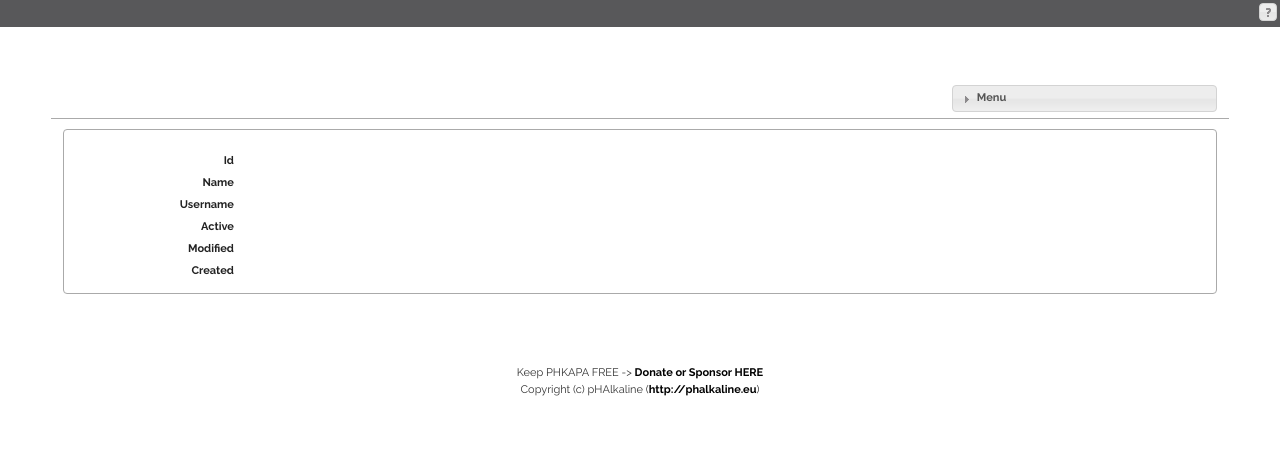
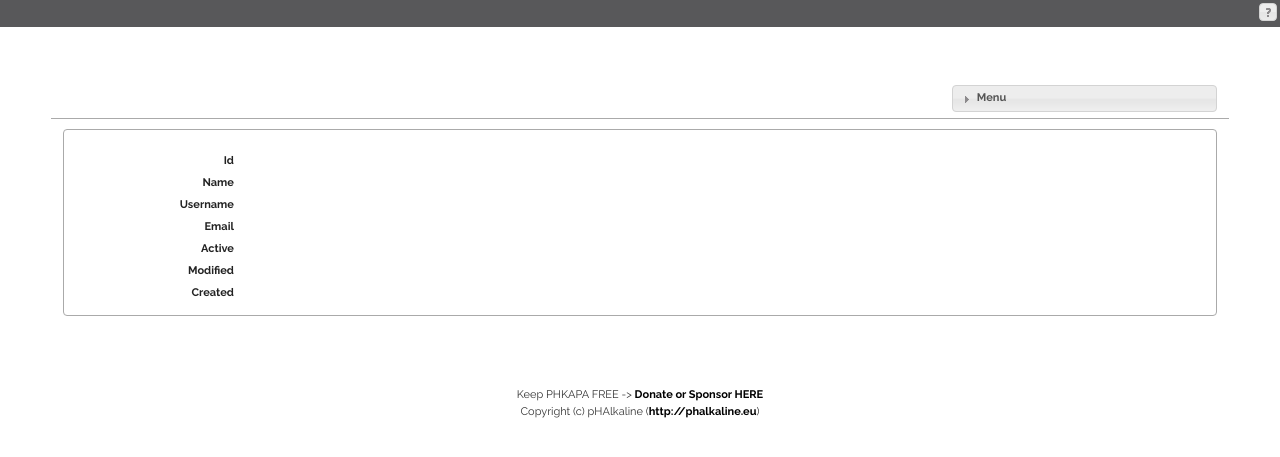
Before and after one commit to pHAlkaline/phkapa, a CakePHP app: template app/View/Users/admin_view.ctp in a window 1280 px wide. Shown: the part 101-558 px from the top of the page. Run offline with PHP 8.4 and a stand-in for CakePHP, Linux system fonts and the light colour scheme; the template is opened without the code that fills it, so the values that code supplies are empty; some libraries are stand-ins or nearby versions.

```diff
--- a/app/View/Users/admin_index.ctp
+++ b/app/View/Users/admin_index.ctp
@@ -20,6 +20,7 @@
                 $this->Paginator->sort('id'),
                 $this->Paginator->sort('name',__('Name')),
                 $this->Paginator->sort('username',__('Username')),
+                $this->Paginator->sort('email',__('Email')),
                 $this->Paginator->sort('active',__('Active')),
                 $this->Paginator->sort('modified',__('Modified')),
                 $this->Paginator->sort('created',__('Created')),
@@ -39,6 +40,7 @@
                     <td><?php echo $user['User']['id']; ?>&nbsp;</td>
                     <td><?php echo $user['User']['name']; ?>&nbsp;</td>
                     <td><?php echo $user['User']['username']; ?>&nbsp;</td>
+                    <td><?php echo $user['User']['email']; ?>&nbsp;</td>
                     <td><?php echo $this->Utils->yesOrNo($user['User']['active']); ?>&nbsp;</td>
                     <td class="nowrap"><?php echo $this->Time->format(Configure::read('dateFormatSimple'), $user['User']['modified']); ?>&nbsp;</td>
                     <td class="nowrap"><?php echo $this->Time->format(Configure::read('dateFormatSimple'), $user['User']['created']); ?>&nbsp;</td>
--- a/app/View/Users/admin_view.ctp
+++ b/app/View/Users/admin_view.ctp
@@ -50,6 +50,13 @@ $class = ' class="altrow"'; ?>
                         &nbsp;
                     </dd>
                     <dt<?php if ($i % 2 == 0)
+                                echo $class; ?>><?php echo __('Email'); ?></dt>
+                    <dd<?php if ($i++ % 2 == 0)
+                            echo $class; ?>>
+                            <?php echo $user['User']['email']; ?>
+                        &nbsp;
+                    </dd>
+                    <dt<?php if ($i % 2 == 0)
                                 echo $class; ?>><?php echo __('Active'); ?></dt>
                     <dd<?php if ($i++ % 2 == 0)
                             echo $class; ?>>
```
